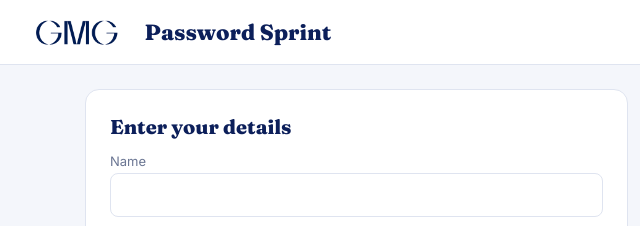
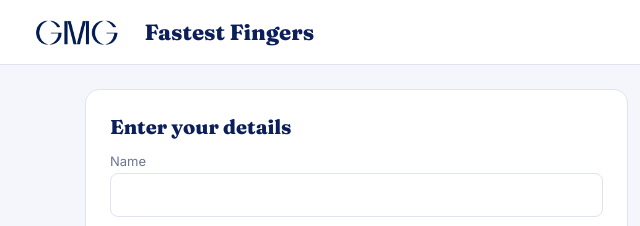
Before and after one commit to adamharithalikasturi/gmg-speedtype, a website: page public/index.html in a window 1280 px wide. Shown: the top 226 px of the page, 0-640 px from the left. Drawn offline with Linux system fonts and the light colour scheme.

Commit message:
Update index.html

```diff
--- a/public/index.html
+++ b/public/index.html
@@ -3,7 +3,7 @@
 <head>
 <meta charset="utf-8">
 <meta name="viewport" content="width=device-width, initial-scale=1">
-<title>GMG Password Sprint</title>
+<title>GMG Fastest Fingers</title>
 <link href="https://fonts.googleapis.com/css2?family=Fraunces:opsz,wght@9..144,600;9..144,800&family=Inter:wght@400;500;600&display=swap" rel="stylesheet">
 <style>
 :root{--navy:#0c1f5a;--ink:#14213d;--bg:#f4f6fb;--card:#fff;--line:#dfe4f0;--gold:#e0a526;--ok:#1a8f5c;--bad:#d23b3b;--mute:#6b7693}
@@ -57,7 +57,7 @@ canvas#fx{position:fixed;inset:0;pointer-events:none;z-index:9}
 <canvas id="fx"></canvas>
 <header>
   <img src="logo.png" alt="GMG">
-  <h1>Password Sprint</h1>
+  <h1>Fastest Fingers</h1>
   <button id="admin">Admin reset</button>
 </header>
 <main>
```
